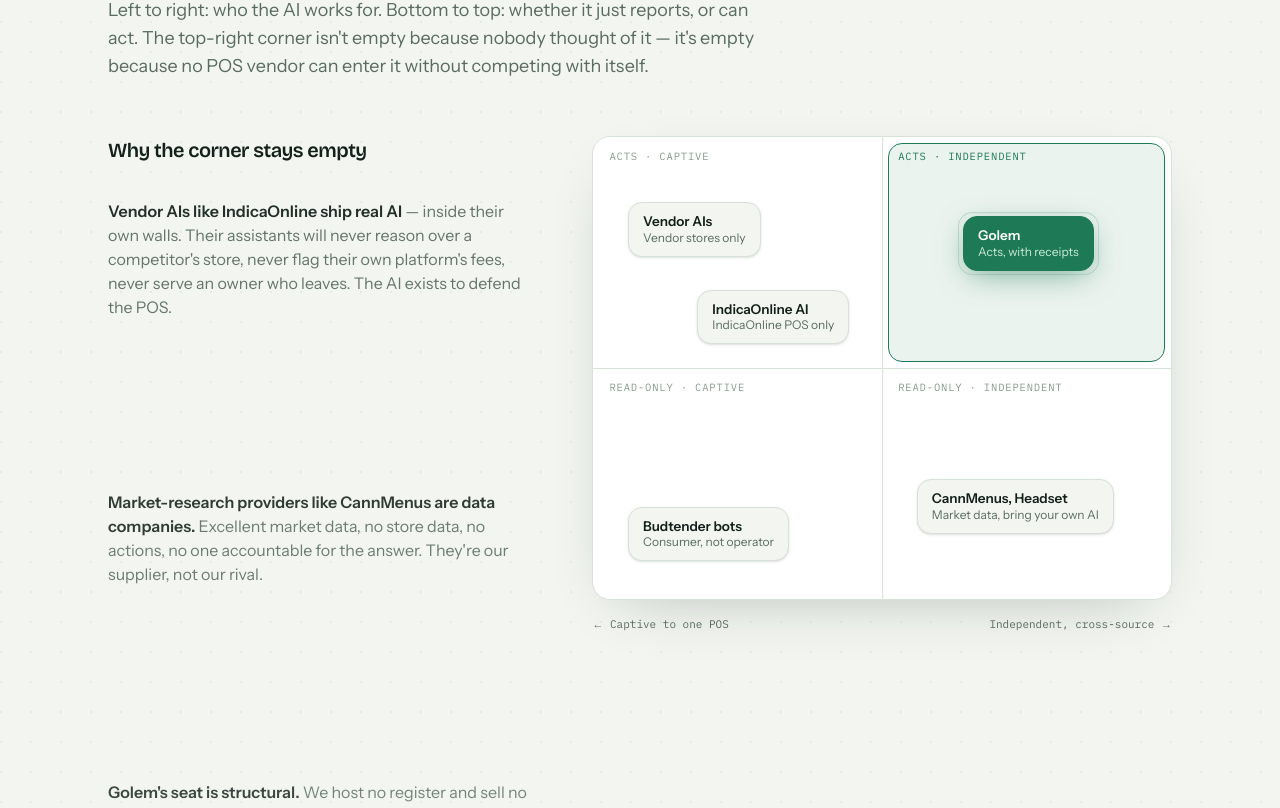
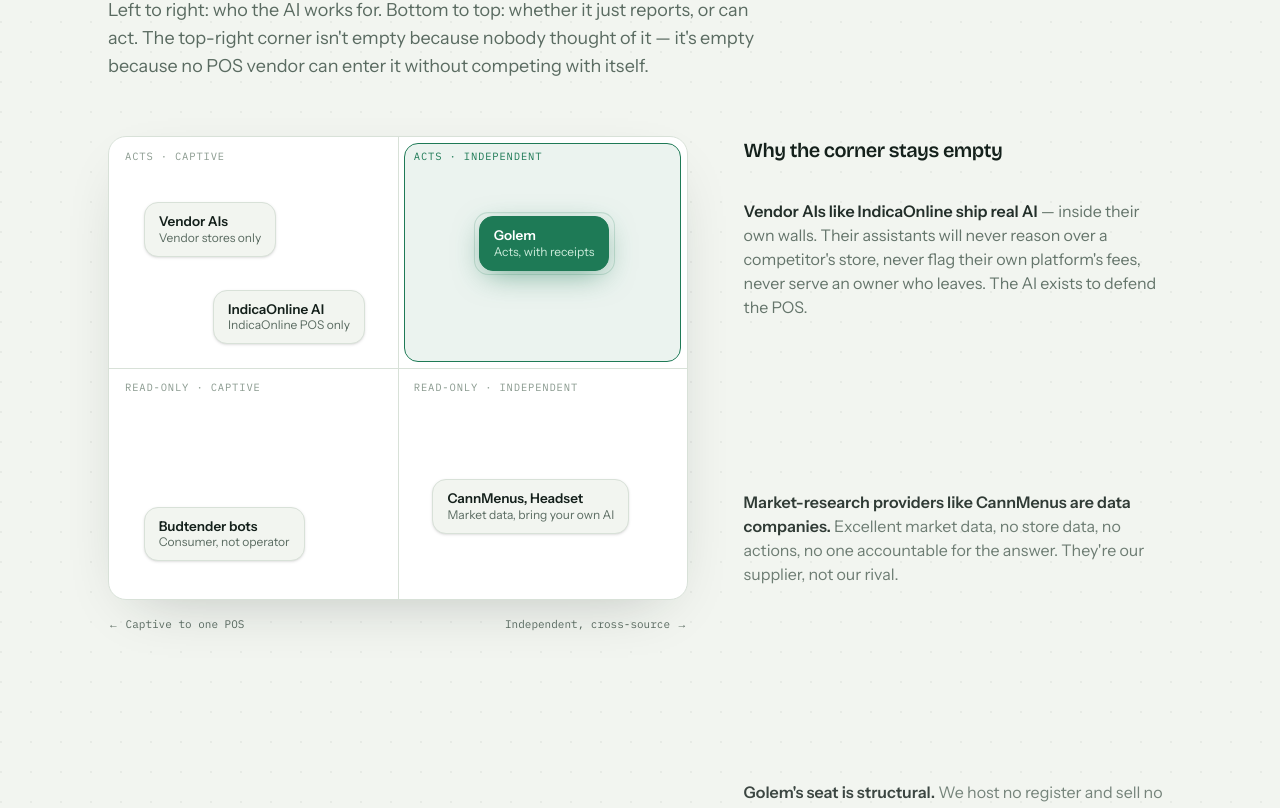
Before and after one commit to Gxlem-ai/golem-intelligence, a Next.js app: page / in a window 1280 px wide. Shown: the part 1309-2117 px from the top of the page. Built offline with nearby package versions, Linux system fonts and the light colour scheme.

Commit message:
feat: swap map columns — chart on left, notes on right
Flip the lg column order so the chart pins on the left while the
scroll-driven notes run on the right, and mirror the grid tracks to
1.15fr/0.85fr. Text, animations, sticky/scroll behavior unchanged.

Co-Authored-By: Oz <oz-agent@warp.dev>

```diff
--- a/src/components/sections/positioning-map.tsx
+++ b/src/components/sections/positioning-map.tsx
@@ -24,9 +24,9 @@
           body={map.body}
         />
 
-        <div className="mt-14 grid items-start gap-14 lg:grid-cols-[0.85fr_1.15fr]">
-          {/* chart — pinned on the right while the notes scroll (desktop) */}
-          <div className="lg:sticky lg:top-24 lg:order-2 lg:self-start">
+        <div className="mt-14 grid items-start gap-14 lg:grid-cols-[1.15fr_0.85fr]">
+          {/* chart — pinned on the left while the notes scroll (desktop) */}
+          <div className="lg:sticky lg:top-24 lg:order-1 lg:self-start">
             <Reveal direction="right" amount={0.2}>
               <div className="relative">
                 <div className="border-line bg-card relative aspect-[10/8] rounded-2xl border shadow-[0_20px_60px_-30px_rgba(20,32,27,0.3)]">
@@ -124,8 +124,8 @@
             </Reveal>
           </div>
 
-          {/* notes — scroll-driven on the left (desktop) */}
-          <div className="lg:order-1">
+          {/* notes — scroll-driven on the right (desktop) */}
+          <div className="lg:order-2">
             <Reveal>
               <h3 className="text-ink text-xl font-semibold">
                 {map.notes.title}
```
